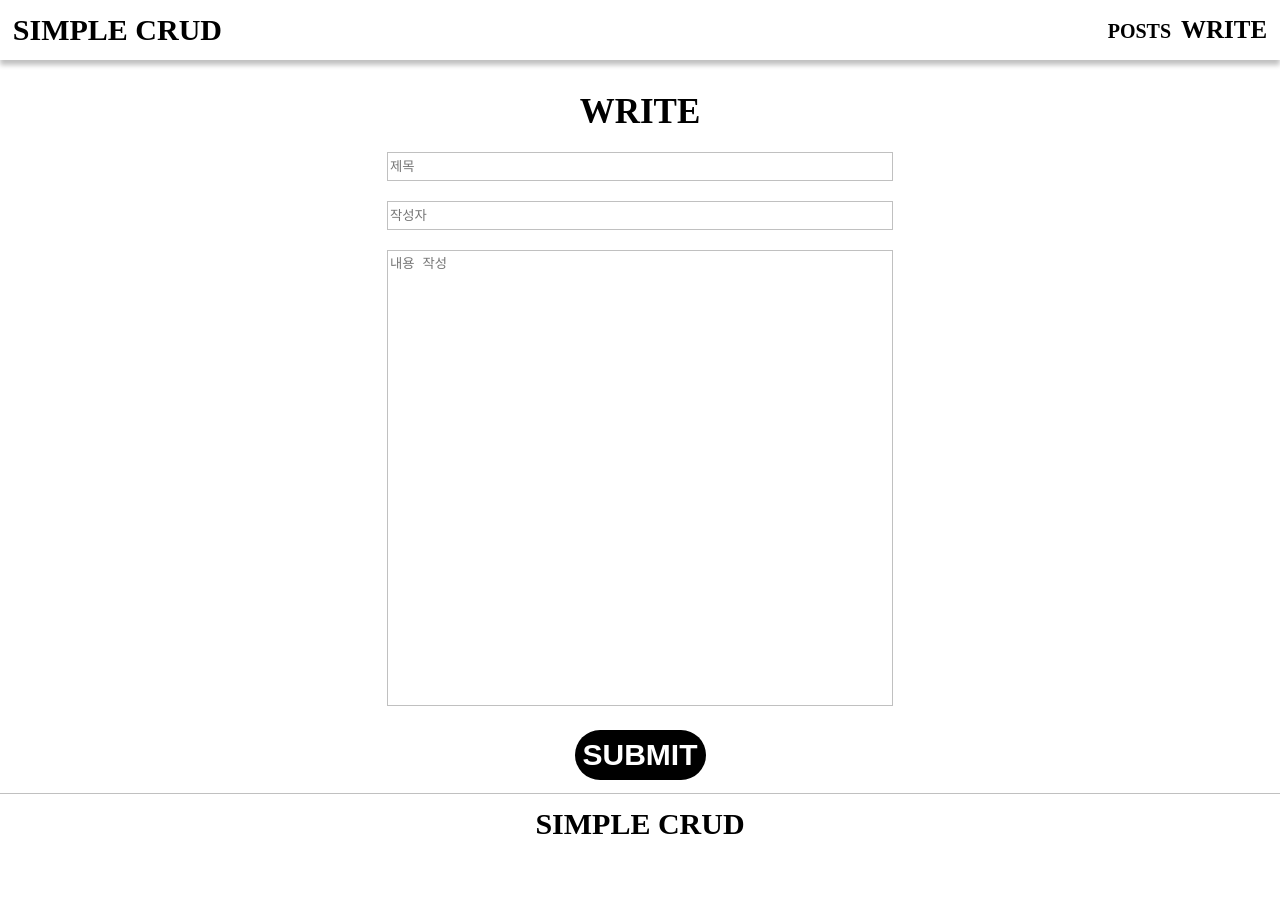
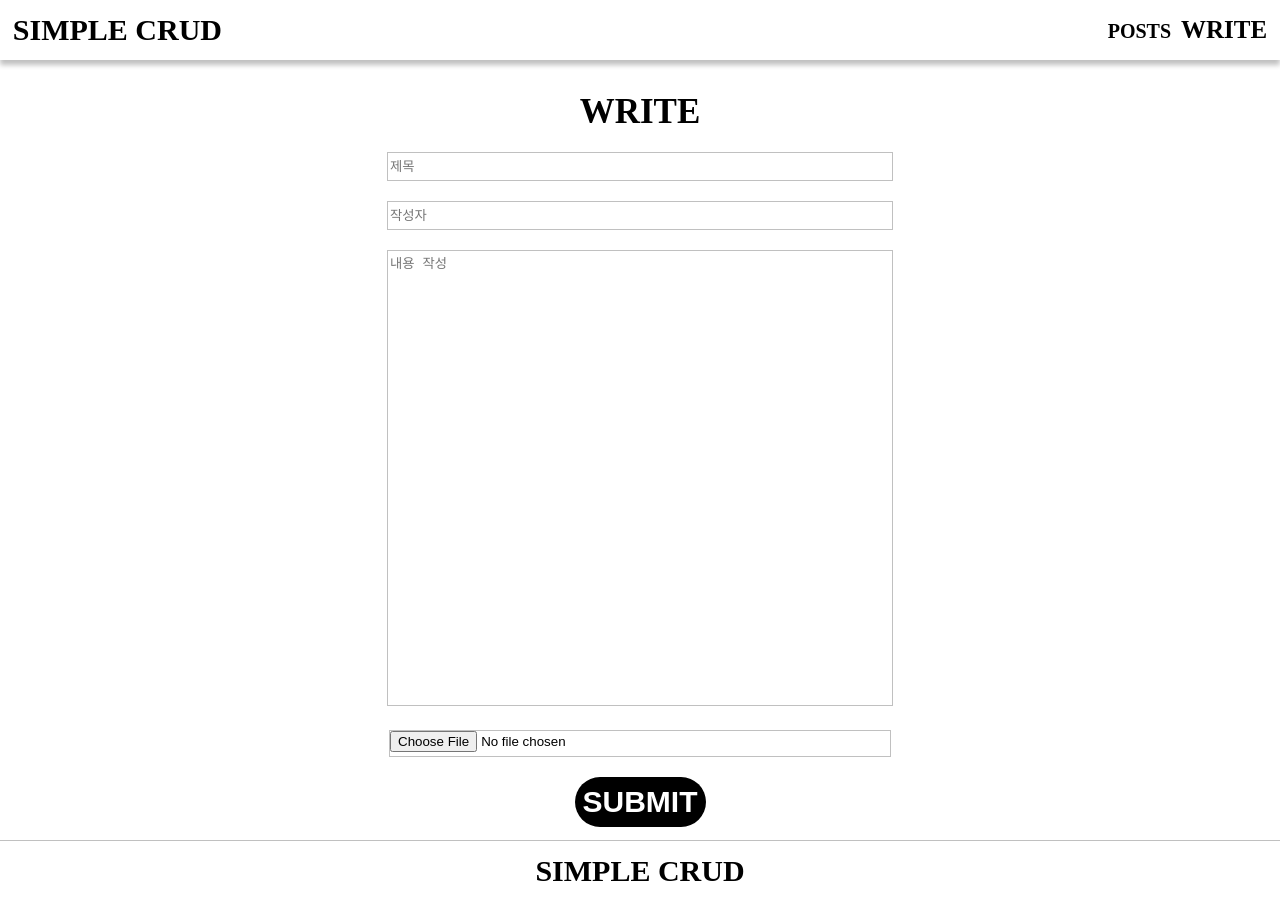
Before and after one commit to yshjft/SIMPLE_CRUD_CLIENT, a React (Create React App) app: page /write in a window 1280 px wide. Before the commit the page ends 854 px from the top, so only its background shows below. Built offline with nearby package versions, Linux system fonts and the light colour scheme.

Commit message:
이미지 업로드 구현 시작

```diff
--- a/src/component/InputArea/InputArea.jsx
+++ b/src/component/InputArea/InputArea.jsx
@@ -2,7 +2,7 @@ import React, {useState, forwardRef, useEffect} from 'react'
 import '../../styles/index.scss'
 
 const InputForPost = forwardRef((props, ref) => {
-  const {record, handleSubmit} = props
+  const {record, handleSubmit, handleImageUpload} = props
   const [title, setTitle] = useState('')
   const [writer, setWriter] = useState('')
   const [content, setContent] = useState('')
@@ -72,6 +72,9 @@ const InputForPost = forwardRef((props, ref) => {
           입력 미완료
         </div>
       </div>
+      <div className="inputItem">
+        <input type="file" accept="image/jpeg, image/jpg, image/png" onChange={handleImageUpload} />
+      </div>
       <button type="submit" onClick={() => handleSubmit(title, writer, content)}>
         SUBMIT
       </button>
--- a/src/pages/write/WriteContainer.jsx
+++ b/src/pages/write/WriteContainer.jsx
@@ -7,13 +7,20 @@ import {postPosts} from '../../api/post'
 
 const WriteContainer = (props) => {
   const {history} = props
-
   const titleRef = useRef(null)
   const titleWarnRef = useRef(null)
   const writerRef = useRef(null)
   const writerWarnRef = useRef(null)
   const contentRef = useRef(null)
   const contentWarnRef = useRef(null)
+
+  async function handleImageUpload(event) {
+    if (event.target.files !== null) {
+      const formData = new FormData()
+      console.log(formData)
+      console.log(event.target.files[0])
+    }
+  }
 
   async function handleSubmit(title, writer, content) {
     resetWarning(titleRef, titleWarnRef)
@@ -39,6 +46,7 @@ const WriteContainer = (props) => {
     <Layout>
       <WritePresenter
         ref={{titleRef, titleWarnRef, writerRef, writerWarnRef, contentRef, contentWarnRef}}
+        handleImageUpload={handleImageUpload}
         handleSubmit={handleSubmit}
       />
     </Layout>
--- a/src/presenters/write/index.jsx
+++ b/src/presenters/write/index.jsx
@@ -2,11 +2,11 @@ import React, {forwardRef} from 'react'
 import InputForPost from '../../component/InputArea/InputArea'
 
 const WritePresenter = forwardRef((props, ref) => {
-  const {handleSubmit} = props
+  const {handleSubmit, handleImageUpload} = props
 
   return (
     <div>
-      <InputForPost ref={ref} handleSubmit={handleSubmit} />
+      <InputForPost ref={ref} handleSubmit={handleSubmit} handleImageUpload={handleImageUpload} />
     </div>
   )
 })
--- a/src/setupProxy.js
+++ b/src/setupProxy.js
@@ -1,7 +1,7 @@
 const {createProxyMiddleware} = require('http-proxy-middleware')
 
-// const baseURL = 'http://localhost:8004'
-const baseURL = 'http://www.simplecrud.tk/'
+const baseURL = 'http://localhost:8004'
+// const baseURL = 'http://www.simplecrud.tk/'
 
 module.exports = (app) => {
   app.use(
```
